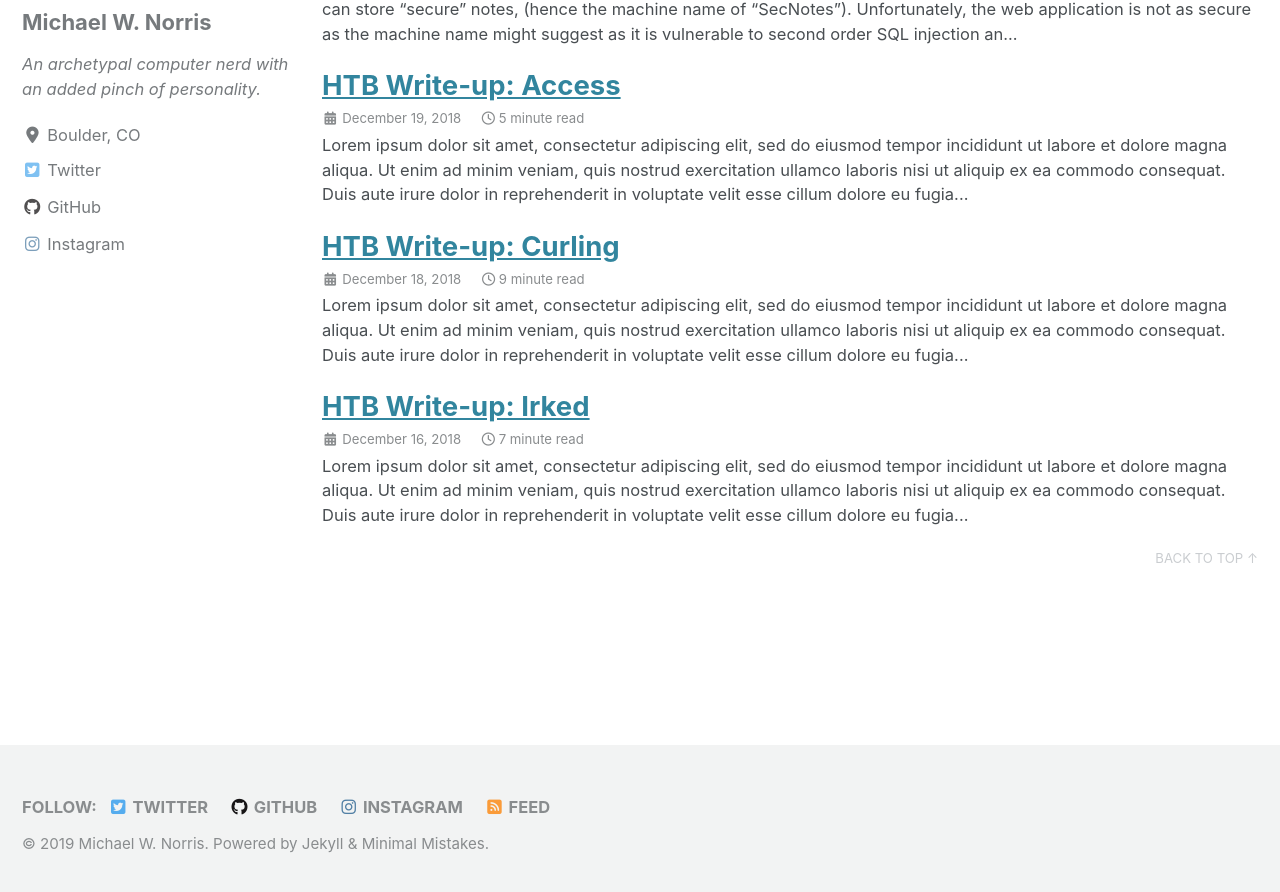
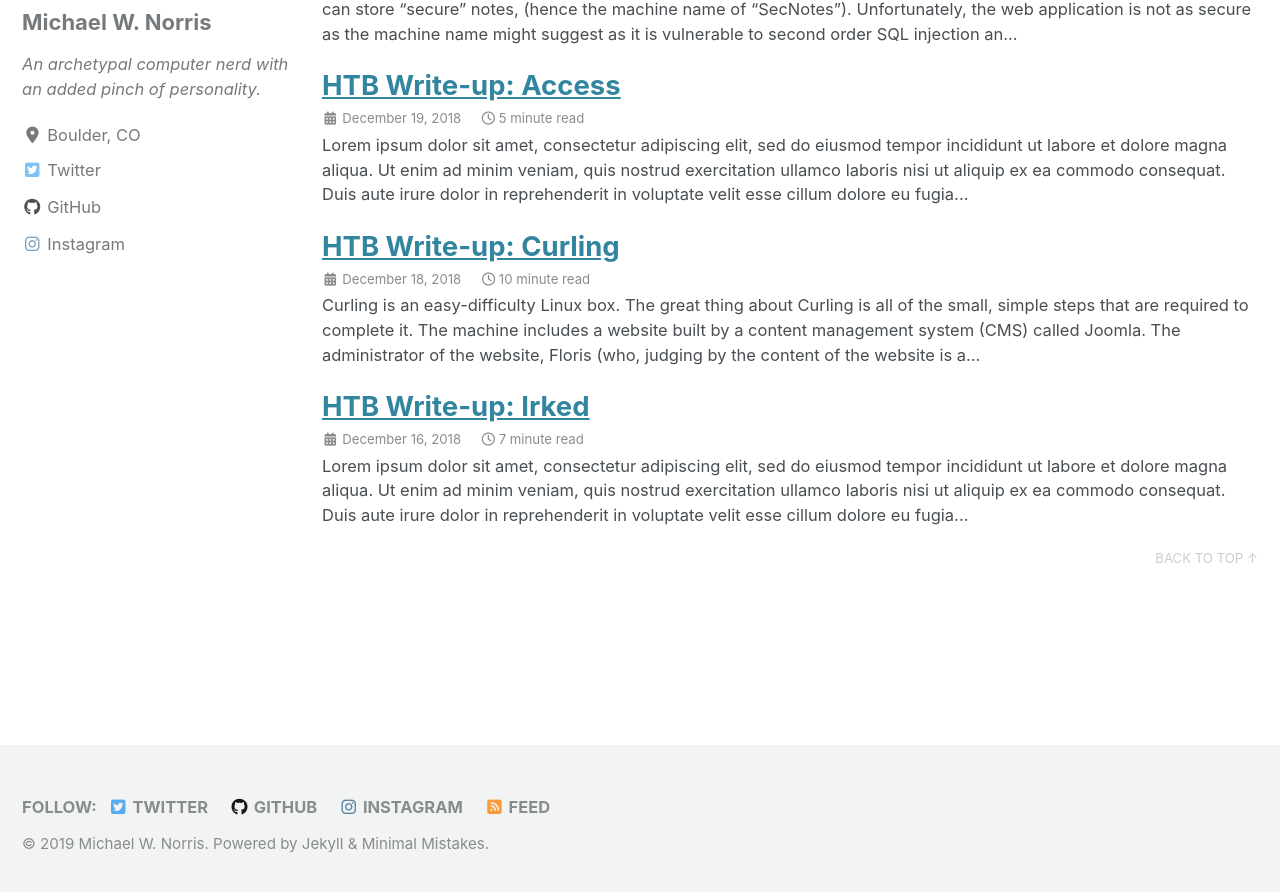
Before and after one commit to norrismw/mnorris.io, a Jekyll site: the page built from _pages/categories.md, in a window 1280 px wide and 900 px high, scrolled down 1850 px. Shown: the top 892 px of the window. Built offline with Jekyll 4.4.1, drawn with Linux system fonts in a browser that asks for light colours; cached includes are drawn as plain includes; nearby versions of some CDN libraries.

Commit message:
Curling summary

```diff
--- a/_posts/2018-12-22-Curling.md
+++ b/_posts/2018-12-22-Curling.md
@@ -6,7 +6,7 @@ tags: [HackTheBox, HTB, Joomla, gobuster, base64, PHP, xxd, bzip, gzip, tar, cur
 header:
     teaser: "/assets/images/htb/curling/curling.png"
 ---
-Lorem ipsum dolor sit amet, consectetur adipiscing elit, sed do eiusmod tempor incididunt ut labore et dolore magna aliqua. Ut enim ad minim veniam, quis nostrud exercitation ullamco laboris nisi ut aliquip ex ea commodo consequat. Duis aute irure dolor in reprehenderit in voluptate velit esse cillum dolore eu fugiat nulla pariatur. Excepteur sint occaecat cupidatat non proident, sunt in culpa qui officia deserunt mollit anim id est laborum.
+Curling is an easy-difficulty Linux box. The great thing about Curling is all of the small, simple steps that are required to complete it. The machine includes a website built by a content management system (CMS) called Joomla. The administrator of the website, Floris (who, judging by the content of the website is a devoted [curling](https://en.wikipedia.org/wiki/Curling) enthusiast), thought they were being tricky hiding important base64-encoded information in HTML code. Once this secret information has been leveraged to access the machine as the `floris` user, the hobby that Floris loves most (namely, [cURLing](https://en.wikipedia.org/wiki/CURL)) results in their timely demise...
 
 ![curling_info.png](/assets/images/htb/curling/curling_info.png)
 
```
